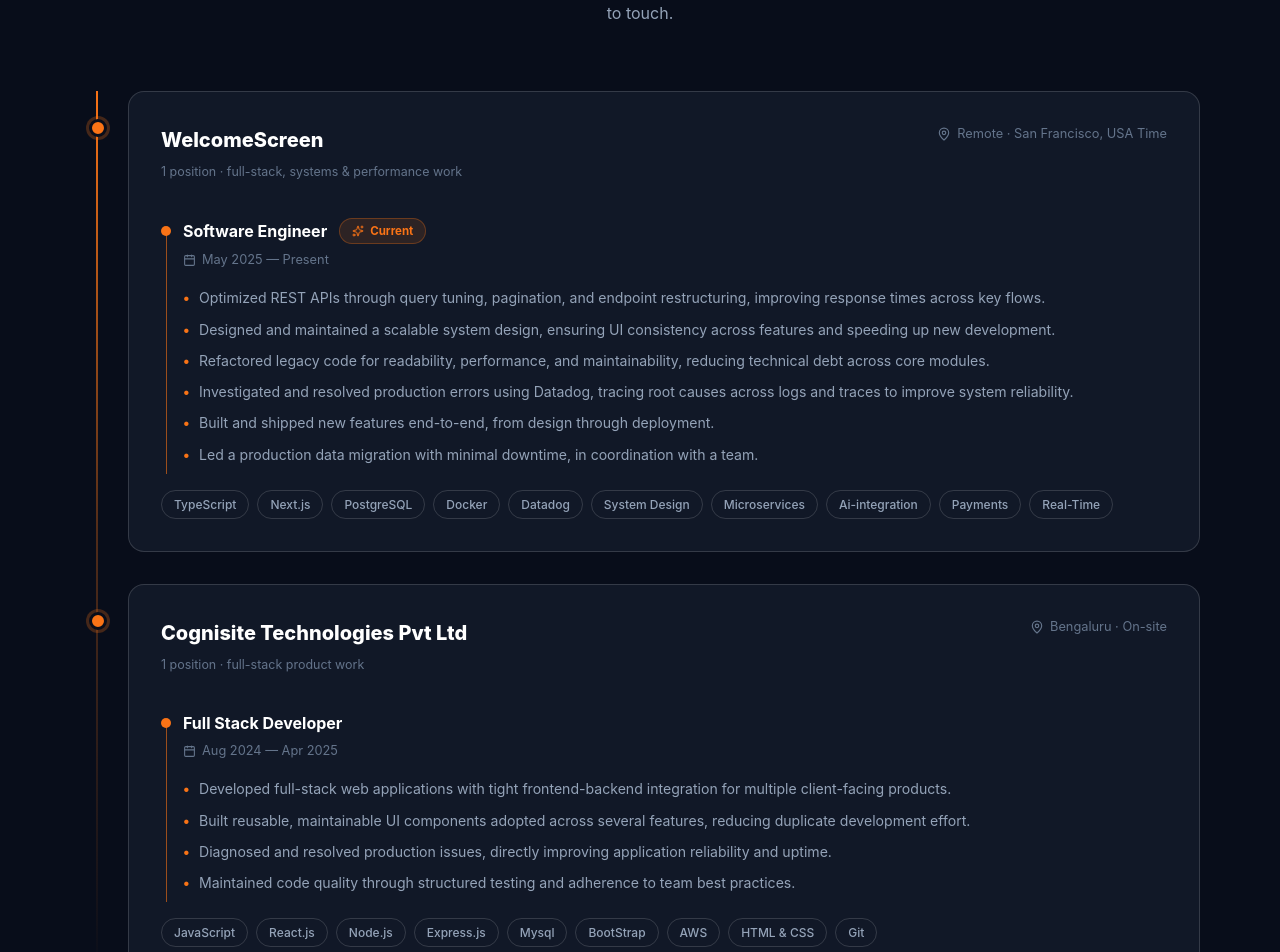
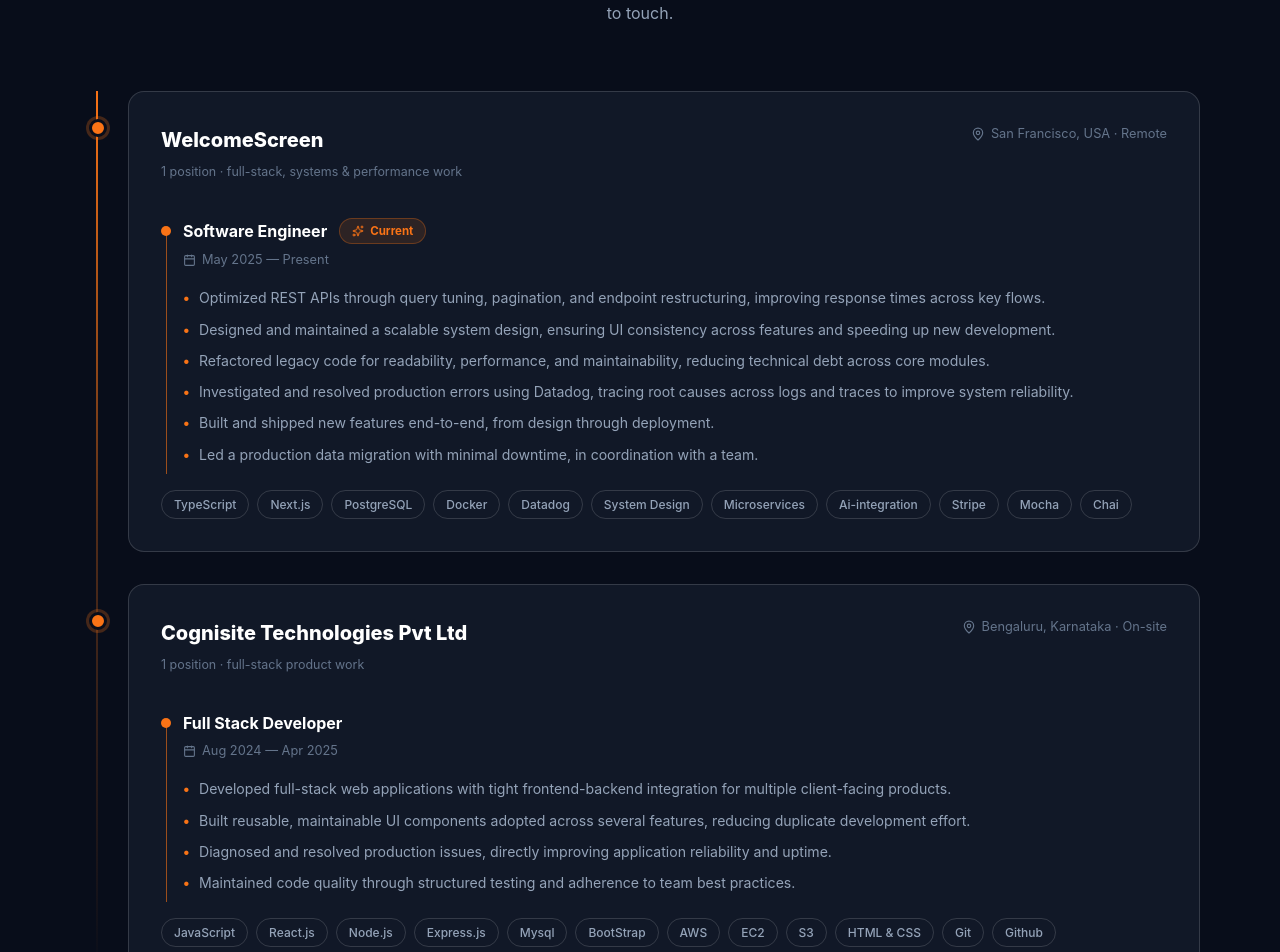
Before and after one commit to kundan761/kundan761.github.io, a React (Create React App) app: page / in a window 1280 px wide. Shown: the part 3400-4352 px from the top of the page. Built offline with nearby package versions, Linux system fonts and the light colour scheme; the HTML template or start-up script is replaced by a standard one.

Commit message:
feat: add profile information, professional experience, and technical skill datasets with resume file

```diff
--- a/src/data/experience.js
+++ b/src/data/experience.js
@@ -1,9 +1,9 @@
 export const experiences = [
   {
     company: 'WelcomeScreen',
-    location: 'Remote · San Francisco, USA Time',
+    location: 'San Francisco, USA · Remote',
     positionsLabel: '1 position · full-stack, systems & performance work',
-    skills: ['TypeScript', 'Next.js', 'PostgreSQL', 'Docker', 'Datadog', 'System Design', 'Microservices', 'Ai-integration', 'Payments', 'Real-Time'],
+    skills: ['TypeScript', 'Next.js', 'PostgreSQL', 'Docker', 'Datadog', 'System Design', 'Microservices', 'Ai-integration', 'Stripe', 'Mocha', 'Chai'],
     roles: [
       {
         title: 'Software Engineer',
@@ -22,9 +22,9 @@
   },
   {
     company: 'Cognisite Technologies Pvt Ltd',
-    location: 'Bengaluru · On-site',
+    location: 'Bengaluru, Karnataka · On-site',
     positionsLabel: '1 position · full-stack product work',
-    skills: ['JavaScript', 'React.js', 'Node.js', 'Express.js', 'Mysql', 'BootStrap', 'AWS', 'HTML & CSS', 'Git'],
+    skills: ['JavaScript', 'React.js', 'Node.js', 'Express.js', 'Mysql', 'BootStrap', 'AWS', 'EC2', 'S3', 'HTML & CSS', 'Git', 'Github'],
     roles: [
       {
         title: 'Full Stack Developer',
--- a/src/data/profile.js
+++ b/src/data/profile.js
@@ -1,4 +1,4 @@
-import Kundan_Kumar_Suraj_Resume from "../files/Kundan_Resume.pdf";
+import Kundan_Kumar_Suraj_Resume from "../files/Kundan_Suraj_Resume.pdf";
 
 export const profile = {
   name: 'Kundan Kumar Suraj',
@@ -17,7 +17,7 @@
   location: 'Bengaluru, Karnataka · India',
   socials: {
     github: 'https://github.com/kundan761',
-    linkedin: 'https://www.linkedin.com/in/kundankumarsuraj/',
+    linkedin: 'https://www.linkedin.com/in/kundan-kumar-suraj',
     whatsapp: 'https://wa.me/919113757543',
     twitter: 'https://twitter.com/@Kundan_761',
   },
--- a/src/data/skills.js
+++ b/src/data/skills.js
@@ -55,10 +55,10 @@
     skills: [
       { name: 'JavaScript', level: 96, Icon: SiJavascript, color: 'text-yellow-400' },
       { name: 'TypeScript', level: 94, Icon: SiTypescript, color: 'text-blue-500' },
-      { name: 'Java', level: 80, Icon: SiOpenjdk, color: 'text-red-500' },
-      { name: 'C / C++', level: 88, Icon: SiCplusplus, color: 'text-blue-600' },
-      { name: 'SQL', level: 90, Icon: SiMysql, color: 'text-cyan-500' },
-      { name: 'Python', level: 70, Icon: SiPython, color: 'text-blue-400' },
+      { name: 'Java', level: 88, Icon: SiOpenjdk, color: 'text-red-500' },
+      { name: 'SQL', level: 85, Icon: SiMysql, color: 'text-cyan-500' },
+      { name: 'C / C++', level: 70, Icon: SiCplusplus, color: 'text-blue-600' },
+      { name: 'Python', level: 60, Icon: SiPython, color: 'text-blue-400' },
     ],
   },
   {
```
Also changed, not shown: 2 other files (tests, documents, lock files or other folders).
